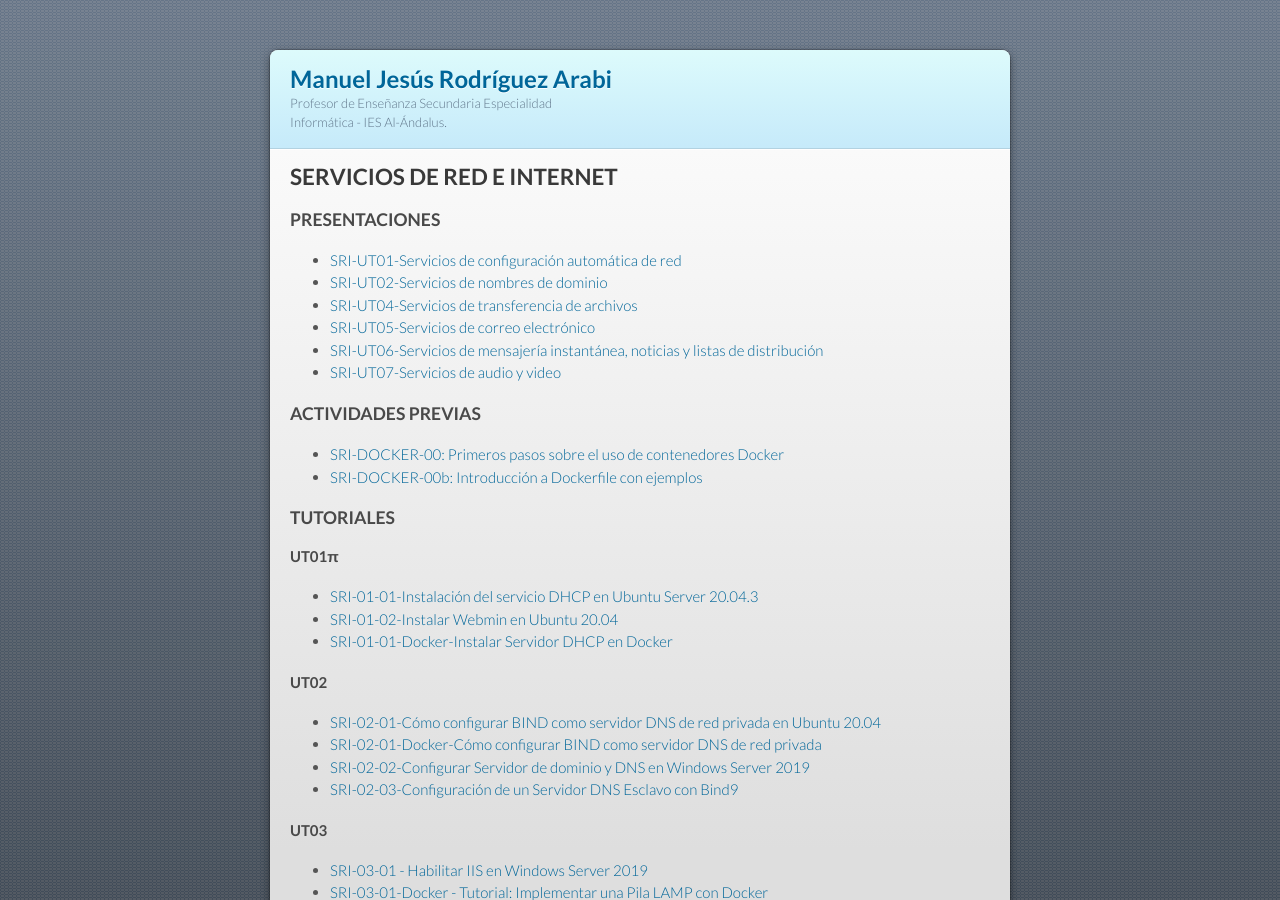
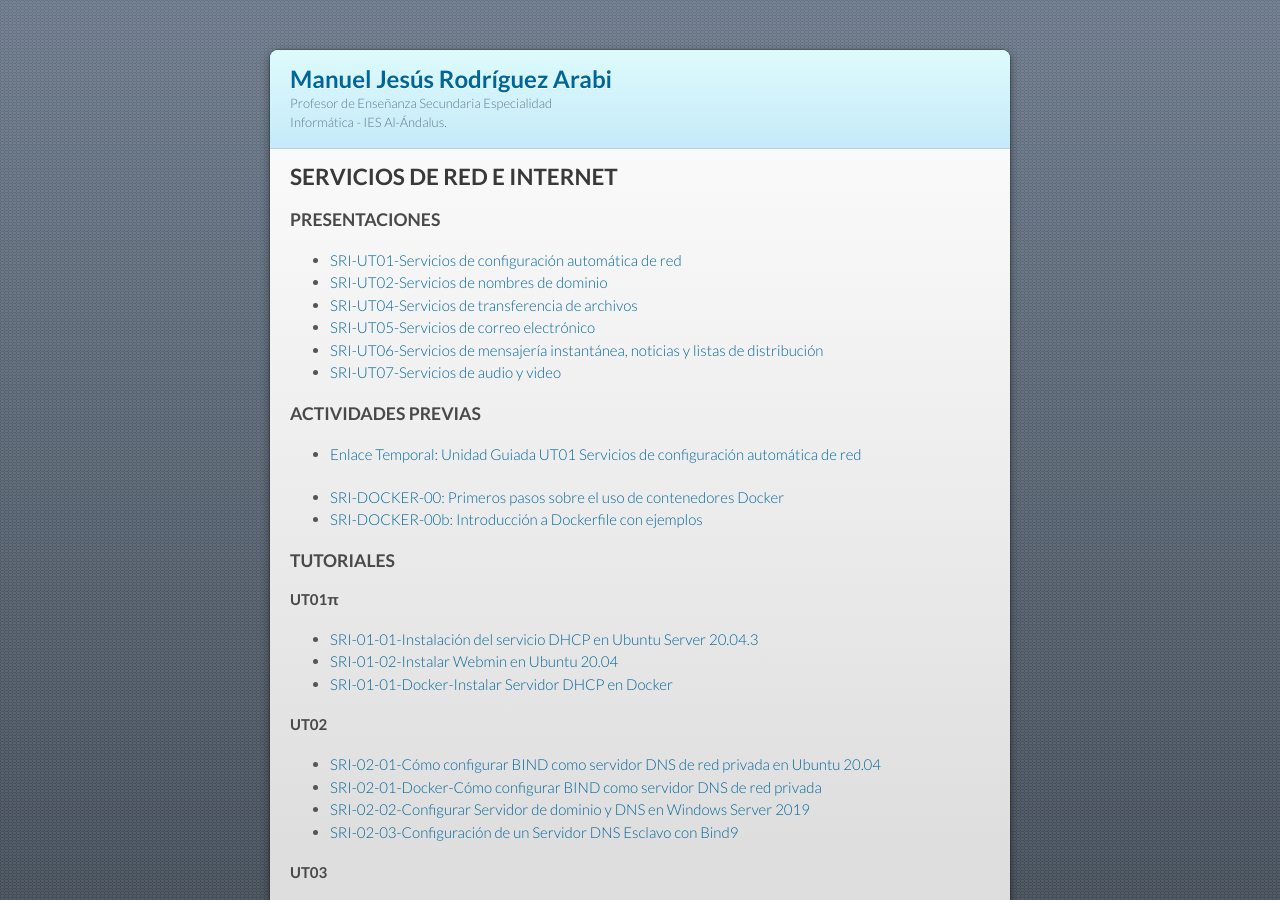
Before and after one commit to mrodara/mrodara.github.io, a Jekyll site: the page built from mods/sri.md, in a window 1280 px wide and 900 px high. Built offline with Jekyll 4.4.1, drawn with Linux system fonts in a browser that asks for light colours; our own code applies the rules of GitHub Pages for plain Markdown files.

Commit message:
Temp link to guide unit 01

```diff
--- a/mods/sri.md
+++ b/mods/sri.md
@@ -14,6 +14,9 @@
 * [SRI-UT07-Servicios de audio y video](https://view.genial.ly/624c54bdb0fd340010135308/learning-experience-didactic-unit-sri-07-servicios-de-audio-y-video)
 
 ### ACTIVIDADES PREVIAS
+
+* [Enlace Temporal: Unidad Guiada UT01 Servicios de configuración automática de red](https://drive.google.com/file/d/1FQKUd9JK7yA7SeIIv6OLzZkueXkox7Y-/view?usp=sharing)
+
 * [SRI-DOCKER-00: Primeros pasos sobre el uso de contenedores Docker](https://docs.google.com/document/d/1Ar56A3TAsRUStlgyJqQGLFvDRfHiRuXlW8A49zJ7ZQk/edit?usp=sharing)
 * [SRI-DOCKER-00b: Introducción a Dockerfile con ejemplos](https://docs.google.com/document/d/1xh-uRoFHHSU6pdjD-MoLA308rrI1IQrqdca1wjCs5r8/edit?usp=sharing)
 
```
